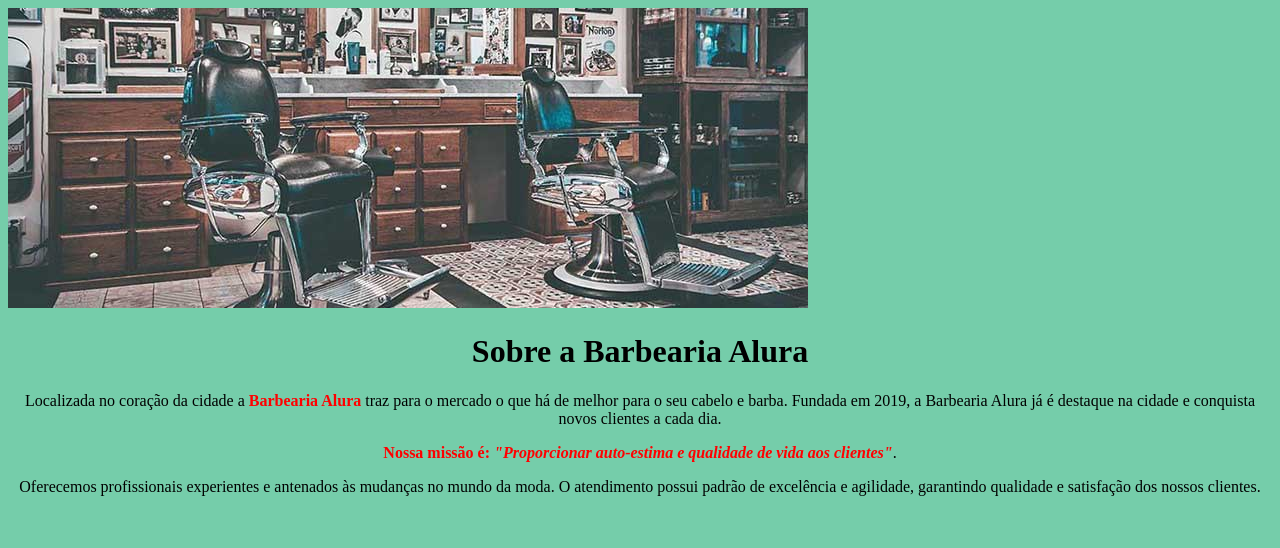
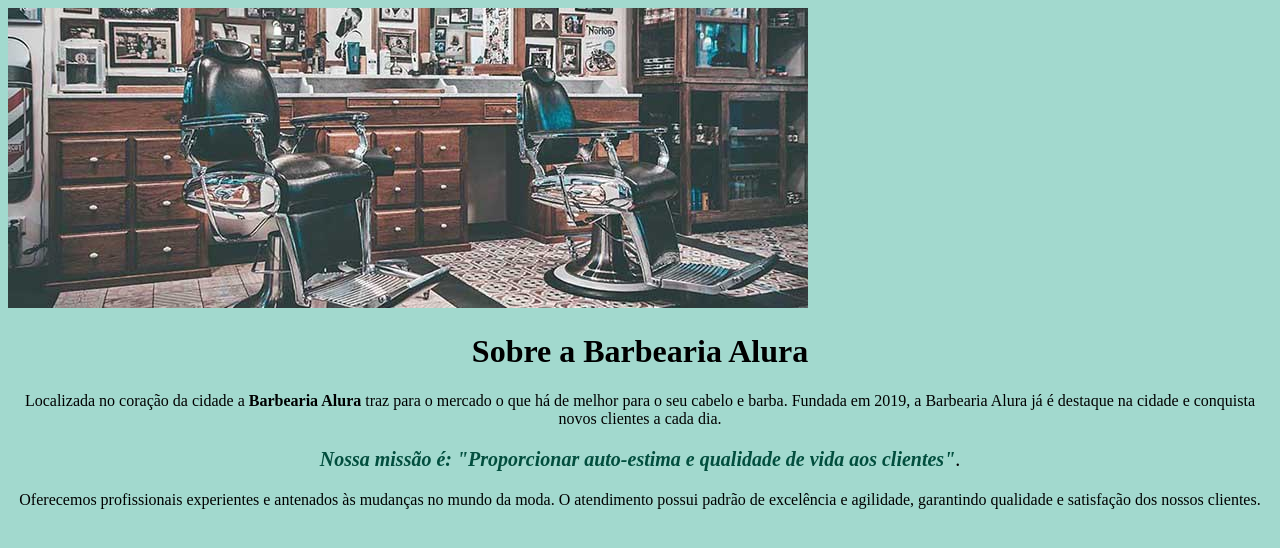
Before and after one commit to FF857/Aula-CSS, a plain HTML site: page index.html in a window 1280 px wide. Drawn offline with Linux system fonts and the light colour scheme.

Commit message:
add codigo

```diff
--- a/index.html
+++ b/index.html
@@ -21,7 +21,7 @@
         <p>Localizada no coração da cidade a <strong>Barbearia Alura</strong> traz para o mercado o que há de melhor para o seu cabelo e barba.
         Fundada em 2019, a Barbearia Alura já é destaque na cidade e conquista novos clientes a cada dia.</p>
 
-        <p><strong>Nossa missão é: <em>"Proporcionar auto-estima e qualidade de vida aos clientes"</em></strong>.</p>
+        <p id="missao"><em><strong>Nossa missão é: "Proporcionar auto-estima e qualidade de vida aos clientes"</strong></em>.</p>
 
         <p>Oferecemos profissionais experientes e antenados às mudanças no mundo da moda.
         O atendimento possui padrão de excelência e agilidade, garantindo qualidade e satisfação dos nossos clientes.</p>
--- a/style.css
+++ b/style.css
@@ -1,5 +1,5 @@
 body {
-    background: #75CDAA;
+    background: #A2D9CE;
 }
 
 h1{
@@ -14,6 +14,6 @@ p {
     font-size: 20px;
 }
 
-strong {
-    color: red;
+em strong {
+    color:#024e3e;
 }
```
